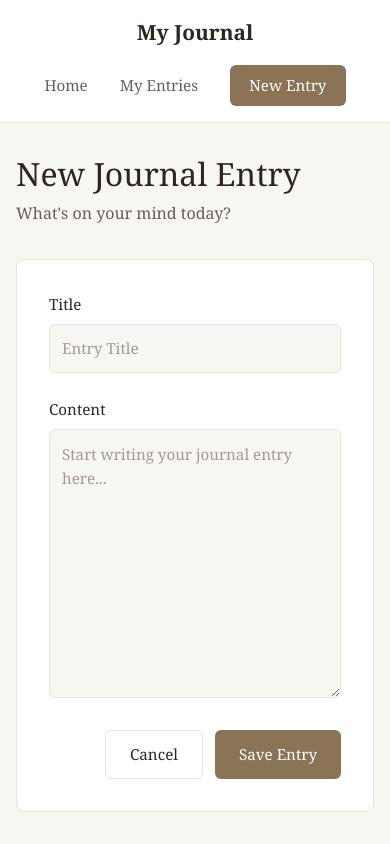
After one commit to kivancsy/Django_Journal, a Django app: page /entry-create/ in a window 390 px wide. The commit adds this page. Run offline with Django 5.2, Linux system fonts and the light colour scheme.

Commit message:
Entry creation added

```diff
--- /dev/null
+++ b/journal/forms.py
@@ -0,0 +1,11 @@
+from django import forms
+from .models import JournalEntry
+
+class JournalEntryForm(forms.ModelForm):
+    class Meta:
+        model = JournalEntry
+        fields = ['title', 'content']
+        widgets = {
+            'title': forms.TextInput(attrs={'class': 'form-control', 'placeholder': 'Entry Title'}),
+            'content': forms.Textarea(attrs={'class': 'form-control', 'placeholder': 'Start writing your journal entry here...', 'rows': 10}),
+        }
--- a/journal/templates/journal/base.html
+++ b/journal/templates/journal/base.html
@@ -16,7 +16,7 @@
         <div class="nav-links">
             <a href="/">Home</a>
             <a href="{% url 'journal:entry_list' %}">My Entries</a>
-            <a href="" class="btn-primary">New Entry</a>
+            <a href="{% url 'journal:entry_create' %}" class="btn-primary">New Entry</a>
         </div>
     </div>
 </nav>
--- /dev/null
+++ b/journal/templates/journal/entry_create.html
@@ -0,0 +1,44 @@
+{% extends "journal/base.html" %}
+
+{% block title %}New Entry - My Journal{% endblock %}
+
+{% block content %}
+<div class="entry-form-container">
+    <div class="form-header">
+        <h1>New Journal Entry</h1>
+        <p>What's on your mind today?</p>
+    </div>
+
+    <form method="post" class="entry-form">
+        {% csrf_token %}
+
+        {% if form.errors %}
+        <div class="alert alert-error">
+            <p>Please fix the errors below:</p>
+            {{ form.errors }}
+        </div>
+        {% endif %}
+
+        <div class="form-group">
+            <label for="{{ form.title.id_for_label }}">Title</label>
+            {{ form.title }}
+            {% if form.title.errors %}
+            <span class="error-text">{{ form.title.errors.0 }}</span>
+            {% endif %}
+        </div>
+
+        <div class="form-group">
+            <label for="{{ form.content.id_for_label }}">Content</label>
+            {{ form.content }}
+            {% if form.content.errors %}
+            <span class="error-text">{{ form.content.errors.0 }}</span>
+            {% endif %}
+        </div>
+
+        <div class="form-actions">
+            <a href="{% url 'journal:entry_list' %}" class="btn btn-outline">Cancel</a>
+            <button type="submit" class="btn btn-large">Save Entry</button>
+        </div>
+    </form>
+</div>
+{% endblock %}
--- a/journal/templates/journal/entry_detail.html
+++ b/journal/templates/journal/entry_detail.html
@@ -9,13 +9,9 @@
         <div>
             <h1>{{ entry.title }}</h1>
             <p class="entry-meta">
-                <span>{{ entry.created_at|date:"F j, Y" }}</span>
+                <span>{{ entry.created_at|date }}</span>
                 <span class="mx-2">•</span>
                 <span>{{ entry.created_at|date:"g:i a" }}</span>
-                {% if entry.mood %}
-                <span class="mx-2">•</span>
-                <span>{{ entry.get_mood_display }}</span>
-                {% endif %}
             </p>
         </div>
         <div class="detail-actions">
--- a/journal/templates/journal/entry_list.html
+++ b/journal/templates/journal/entry_list.html
@@ -9,7 +9,7 @@
         {% for entry in entries %}
             <a href="{% url 'journal:entry_detail' entry.pk %}" class="list-group-item list-group-item-action flex-column align-items-start">
                 <h5 class="mb-1">{{ entry.title }}</h5>
-                <small>{{ entry.created_at|date:"F j, Y, g:i a" }}</small>
+                <small>{{ entry.created_at|date}}</small>
                 <p class="mb-1">{{ entry.content|truncatechars:100 }}</p>
             </a>
         {% empty %}
--- a/journal/templates/journal/home.html
+++ b/journal/templates/journal/home.html
@@ -7,7 +7,7 @@
     <h1>Your Life, Your Story</h1>
     <p>Capture your thoughts, track your journey, and reflect on your experiences in a private, secure space.</p>
     <div class="hero-buttons">
-        <a href="#" class="btn btn-large">Start Writing</a>
+        <a href="{% url 'journal:entry_create' %}" class="btn btn-large">Start Writing</a>
     </div>
 </div>
 {% endblock %}
--- a/journal/urls.py
+++ b/journal/urls.py
@@ -7,4 +7,5 @@ urlpatterns =[
     path('', views.Home, name='home'),
     path('entries/', views.EntryList, name='entry_list'),
     path('entry-details/<int:pk>/', views.EntryDetail, name='entry_detail'),
+    path('entry-create/', views.EntryCreate.as_view(), name='entry_create'),
 ]
--- a/journal/views.py
+++ b/journal/views.py
@@ -1,13 +1,21 @@
 from django.shortcuts import render
 from django.http import HttpResponse
 from journal.models import JournalEntry
-# Create your views here.
+from django.views.generic.edit import CreateView, UpdateView, DeleteView
+from django.urls import reverse_lazy, reverse
+from .forms import JournalEntryForm
+
+
 
 def Home(request):
-    return render(request, 'journal/home.html')
+    recent_entries = JournalEntry.objects.filter(user=request.user).order_by('-created_at')[:3] if request.user.is_authenticated else []
+    context = {
+        'recent_entries': recent_entries
+    }
+    return render(request, 'journal/home.html', context)
 
 def EntryList(request):
-    entries = JournalEntry.objects.all()
+    entries = JournalEntry.objects.all().order_by('-created_at')
     context = {
         'entries': entries
     }
@@ -19,3 +27,15 @@ def EntryDetail(request, pk):
         'entry': entry
     }
     return render(request, 'journal/entry_detail.html', context)
+
+class EntryCreate(CreateView):
+    model = JournalEntry
+    form_class = JournalEntryForm
+    template_name = 'journal/entry_create.html'
+
+    def form_valid(self, form):
+        form.instance.user = self.request.user
+        return super().form_valid(form)
+
+    def get_success_url(self):
+        return reverse('journal:entry_detail', kwargs={'pk': self.object.pk})
--- a/static/css/style.css
+++ b/static/css/style.css
@@ -511,4 +511,95 @@ nav .btn-link:hover {
     .detail-actions .btn {
         flex: 1;
     }
+
+    /* Entry Form Styles */
+    .entry-form-container {
+        max-width: 700px;
+        margin: 0 auto;
+    }
+
+    .form-header {
+        margin-bottom: 2rem;
+    }
+
+    .form-header h1 {
+        font-size: 2rem;
+        font-weight: 400;
+        margin-bottom: 0.5rem;
+    }
+
+    .form-header p {
+        color: var(--text-secondary);
+        font-size: 1rem;
+    }
+
+    .entry-form {
+        background: var(--surface);
+        padding: 2rem;
+        border-radius: 8px;
+        border: 1px solid var(--border);
+    }
+
+    .form-group {
+        margin-bottom: 1.5rem;
+    }
+
+    .form-group label {
+        display: block;
+        font-weight: 500;
+        margin-bottom: 0.5rem;
+        color: var(--text-primary);
+        font-size: 0.95rem;
+    }
+
+    .form-control {
+        width: 100%;
+        padding: 0.75rem;
+        border: 1px solid var(--border);
+        border-radius: 6px;
+        font-family: inherit;
+        font-size: 0.95rem;
+        background: var(--background);
+        color: var(--text-primary);
+        transition: border-color 0.2s;
+    }
+
+    .form-control:focus {
+        outline: none;
+        border-color: var(--primary-color);
+    }
+
+    .form-control::placeholder {
+        color: var(--text-secondary);
+        opacity: 0.6;
+    }
+
+    textarea.form-control {
+        resize: vertical;
+        min-height: 250px;
+        line-height: 1.6;
+    }
+
+    .form-actions {
+        display: flex;
+        gap: 0.75rem;
+        justify-content: flex-end;
+        margin-top: 2rem;
+    }
+
+    .error-text {
+        display: block;
+        color: #c65d3b;
+        font-size: 0.85rem;
+        margin-top: 0.25rem;
+    }
+
+    .alert-error {
+        background: #fef2ed;
+        border: 1px solid #e8d3cb;
+        padding: 1rem;
+        border-radius: 6px;
+        margin-bottom: 1.5rem;
+        color: #c65d3b;
+    }
 }
```
